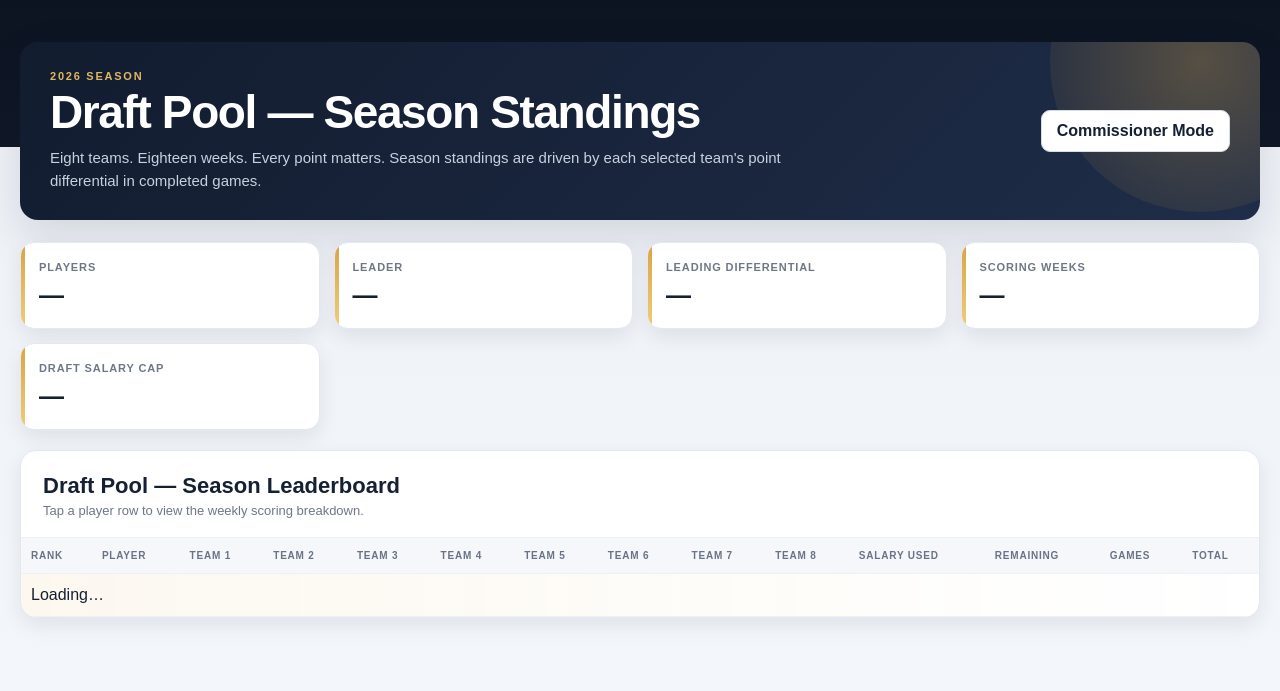
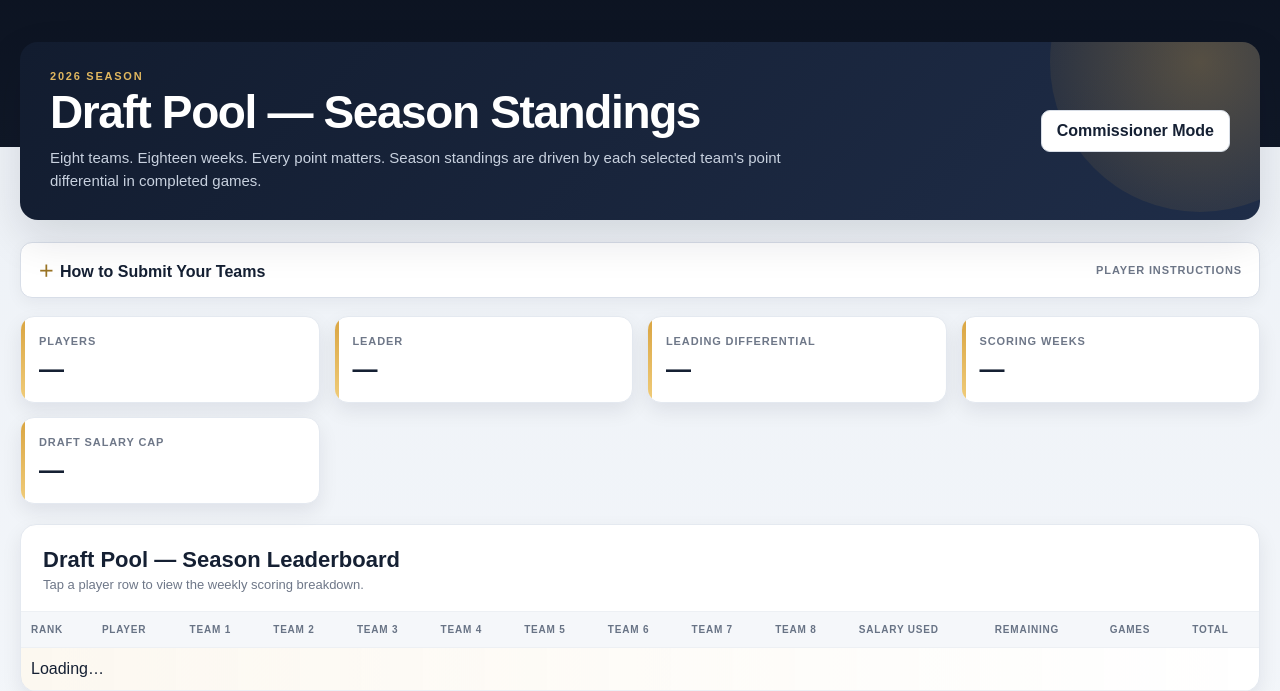
Before and after one commit to fsmalley/NFL-Degenerates-pool, a Flask app: page /draft in a window 1280 px wide. Shown: the part 63-754 px from the top of the page. Run offline with Flask 3, Linux system fonts and the light colour scheme; data that the repository does not hold is empty.

Commit message:
Add files via upload
Adding instructions

```diff
--- a/static/style.css
+++ b/static/style.css
@@ -370,3 +370,12 @@ tbody tr:first-child .rank-badge{background:var(--accent-soft);border-color:#e7c
   .confidence-entry-head button{width:100%}
   .confidence-detail-grid{grid-template-columns:1fr}
 }
+
+/* V2.9.2 Player Instructions */
+.player-instructions{margin:0 0 18px;border:1px solid #d8dee8;border-radius:12px;background:#fff;box-shadow:0 5px 16px rgba(16,24,40,.05);overflow:hidden}
+.player-instructions summary{display:flex;align-items:center;justify-content:space-between;gap:12px;padding:15px 17px;cursor:pointer;list-style:none;font-weight:900}
+.player-instructions summary::-webkit-details-marker{display:none}.player-instructions summary span:before{content:"＋";display:inline-block;width:22px;color:#9a7425}.player-instructions[open] summary span:before{content:"−"}
+.player-instructions summary small{color:var(--muted);font-size:11px;text-transform:uppercase;letter-spacing:.08em}
+.player-instructions-body{border-top:1px solid #e5e9ef;padding:15px 20px 17px}.player-instructions-body ol{margin:0;padding-left:22px}.player-instructions-body li{margin:0 0 9px;line-height:1.45}
+.instruction-note{margin:14px 0 0;padding:10px 12px;border-radius:8px;background:#f7f9fc;font-size:13px}
+@media(max-width:600px){.player-instructions summary{padding:13px 14px}.player-instructions summary small{display:none}.player-instructions-body{padding:14px 16px 16px}}
--- a/templates/confidence.html
+++ b/templates/confidence.html
@@ -24,6 +24,8 @@
 <section class="hero"><div><div class="eyebrow">{{season}} CONFIDENCE POOL</div><h1>Confidence Pool — Weekly Picks</h1>
 <p>Pick the winner of every game, then assign each confidence value exactly once. Your highest number should be your most confident pick.</p></div>
 <div class="hero-actions"><a class="button-link secondary" href="/confidence/results?week={{week}}">Weekly Results</a><a class="button-link secondary" href="/confidence/standings">Season Standings</a></div></section>
+<details class="player-instructions"><summary><span>How to Submit Your Weekly Picks</span><small>Player instructions</small></summary><div class="player-instructions-body"><ol><li>Select the <strong>NFL week</strong>.</li><li>Enter your <strong>player name</strong> and <strong>Confidence PIN</strong>. On your first submission, use the PIN you want associated with your player name.</li><li>For <strong>every game listed</strong>, select the team you are picking.</li><li>Assign one <strong>Confidence Value</strong> to every game. Each available number must be used once and only once.</li><li>Enter your predicted <strong>Final Game Total Score</strong>.</li><li>Review the entire entry and click <strong>Submit Week Entry</strong>.</li><li>Confirm the website reports that your entry was saved successfully.</li></ol><p class="instruction-note"><strong>To make changes:</strong> select the week, enter your player name and PIN, click <strong>Load My Entry</strong>, make your changes, and submit again before the weekly lock.</p></div></details>
+
 <div id="status" class="status hidden"></div>
 <section class="card confidence-entry-card"><div class="confidence-entry-head">
 <label><span>Week</span><select id="week">{% for w in range(1,19) %}<option value="{{w}}" {% if w==week %}selected{% endif %}>Week {{w}}</option>{% endfor %}</select></label>
--- a/templates/draft.html
+++ b/templates/draft.html
@@ -66,6 +66,8 @@
     <button id="cancelBtn" class="ghost hidden">Cancel</button>
   </div>
 </section>
+<details class="player-instructions"><summary><span>How to Submit Your Teams</span><small>Player instructions</small></summary><div class="player-instructions-body"><ol><li>Find your <strong>player name</strong> in the Draft Pool player list.</li><li>Select your <strong>8 NFL teams</strong> using the team dropdowns.</li><li>Watch <strong>Salary Used</strong> and <strong>Salary Remaining</strong> as you make your selections.</li><li>Make sure all 8 teams are different and your roster is at or below the displayed salary cap.</li><li>Review all 8 selections, then click the page's <strong>Save</strong> button.</li><li>Confirm the website reports that your selections were saved successfully.</li></ol><p class="instruction-note"><strong>Before leaving:</strong> verify that all 8 selected teams are displayed correctly.</p></div></details>
+
 
 <div id="status" class="status hidden"></div>
 
--- a/templates/survivor.html
+++ b/templates/survivor.html
@@ -63,6 +63,8 @@
     <a class="button-link primary" href="/survivor/board">View Season Board</a>
   </div>
 </section>
+<details class="player-instructions"><summary><span>How to Submit Your Pick</span><small>Player instructions</small></summary><div class="player-instructions-body"><ol><li>Select the <strong>NFL week</strong>.</li><li>Enter your <strong>player name</strong>.</li><li>Enter your <strong>Survivor PIN</strong>. On your first submission, use the PIN you want associated with your player name.</li><li>Select <strong>one available NFL team</strong> for that week.</li><li>Review your selection and click <strong>Submit Pick</strong>.</li><li>Confirm the website reports that your pick was saved successfully.</li></ol><p class="instruction-note"><strong>To change a pick:</strong> return before the applicable lock, enter your player information, select the replacement team, and submit again.</p></div></details>
+
 
 <div id="status" class="status hidden"></div>
 <div id="survivorTiming" class="survivor-timing-banner">Loading Week {{week}} Survivor deadline and reveal time…</div>
```
Also changed, not shown: README.md.
